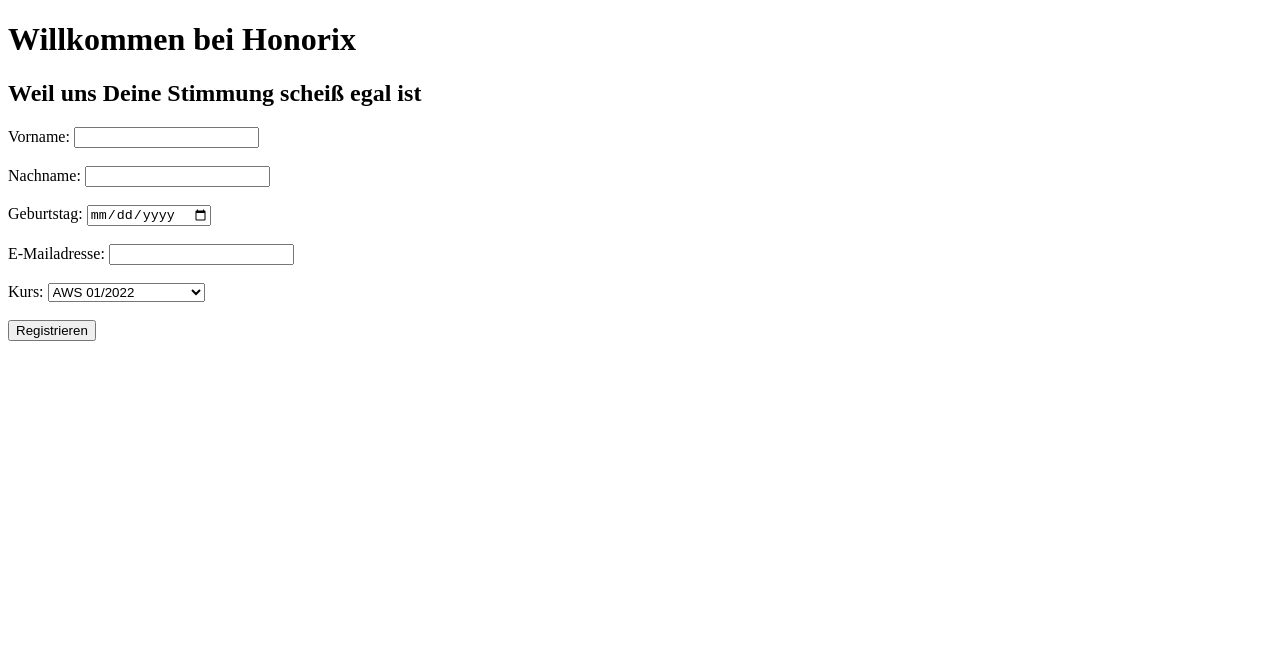
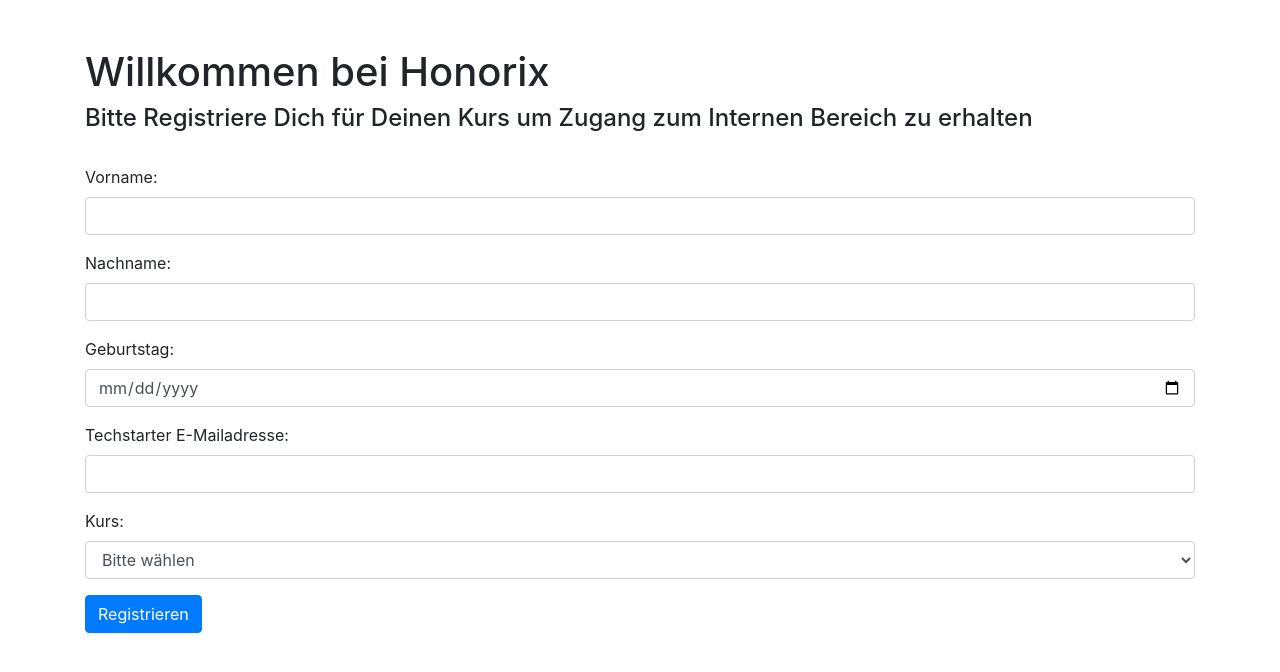
Before and after one commit to gominze/brewdi-zone, a plain HTML site: page Honorix/Honorix/index.html in a window 1280 px wide. Drawn offline with nearby package versions, Linux system fonts and the light colour scheme; some packages are replaced by stand-ins of ours; a script that the page names is missing.

Commit message:
add bootstrap fw

```diff
--- a/Honorix/Honorix/index.html
+++ b/Honorix/Honorix/index.html
@@ -1,37 +1,81 @@
 <!DOCTYPE html>
-<html>
+<html lang="de">
   <head>
     <meta charset="UTF-8" />
-    <title>HoNoRiX</title>
+    <meta name="viewport" content="width=device-width, initial-scale=1.0" />
+    <meta http-equiv="X-UA-Compatible" content="ie=edge" />
+    <title>Registrierung</title>
+    <link
+      rel="stylesheet"
+      href="https://stackpath.bootstrapcdn.com/bootstrap/4.4.1/css/bootstrap.min.css"
+    />
   </head>
   <body>
+    <div class="container mt-5">
       <h1>Willkommen bei Honorix</h1>
-    <h2>Weil uns Deine Stimmung scheiß egal ist</h2>
-    <form id="registrationForm" action="submit.php" method="POST">
+      <h4>
+        Bitte Registriere Dich für Deinen Kurs um Zugang zum Internen Bereich zu
+        erhalten
+      </h4>
+      <br />
+      <form id="registration-form" method="POST">
+        <div class="form-group">
           <label for="firstName">Vorname:</label>
-      <input type="text" id="firstName" name="firstName" required /><br /><br />
-
+          <input
+            type="text"
+            class="form-control"
+            id="firstName"
+            name="firstName"
+            required
+          />
+        </div>
+        <div class="form-group">
           <label for="lastName">Nachname:</label>
-      <input type="text" id="lastName" name="lastName" required /><br /><br />
-
+          <input
+            type="text"
+            class="form-control"
+            id="lastName"
+            name="lastName"
+            required
+          />
+        </div>
+        <div class="form-group">
           <label for="birthday">Geburtstag:</label>
-      <input type="date" id="birthday" name="birthday" required /><br /><br />
-
-      <label for="email">E-Mailadresse:</label>
-      <input type="email" id="email" name="email" required /><br /><br />
-
+          <input
+            type="date"
+            class="form-control"
+            id="birthday"
+            name="birthday"
+            required
+          />
+        </div>
+        <div class="form-group">
+          <label for="email">Techstarter E-Mailadresse:</label>
+          <input
+            type="email"
+            class="form-control"
+            id="email"
+            name="email"
+            required
+          />
+        </div>
+        <div class="form-group">
           <label for="course">Kurs:</label>
-      <select id="course" name="course">
+          <select class="form-control" id="course" name="course" required>
+            <option value="">Bitte wählen</option>
             <option value="AWS 01/2022">AWS 01/2022</option>
             <option value="AWS 07/2022">AWS 07/2022</option>
             <option value="AZURE 01/2023">AZURE 01/2023</option>
             <option value="JavaScript 07/2023">JavaScript 07/2023</option>
-        <option value="Scrum Master 07/2023">
-          Scrum Master 07/2023
-        </option></select
-      ><br /><br />
+            <option value="Scrum Master 07/2023">Scrum Master 07/2023</option>
+          </select>
+        </div>
+        <button type="submit" class="btn btn-primary">Registrieren</button>
+      </form>
+    </div>
 
-      <button type="submit">Registrieren</button>
-    </form>
+    <script src="https://code.jquery.com/jquery-3.5.1.slim.min.js"></script>
+    <script src="https://cdn.jsdelivr.net/npm/sweetalert2@9"></script>
+    <script src="js/register.js"></script>
   </body>
 </html>
```
Lines whose indentation alone changed are shown as unchanged.
